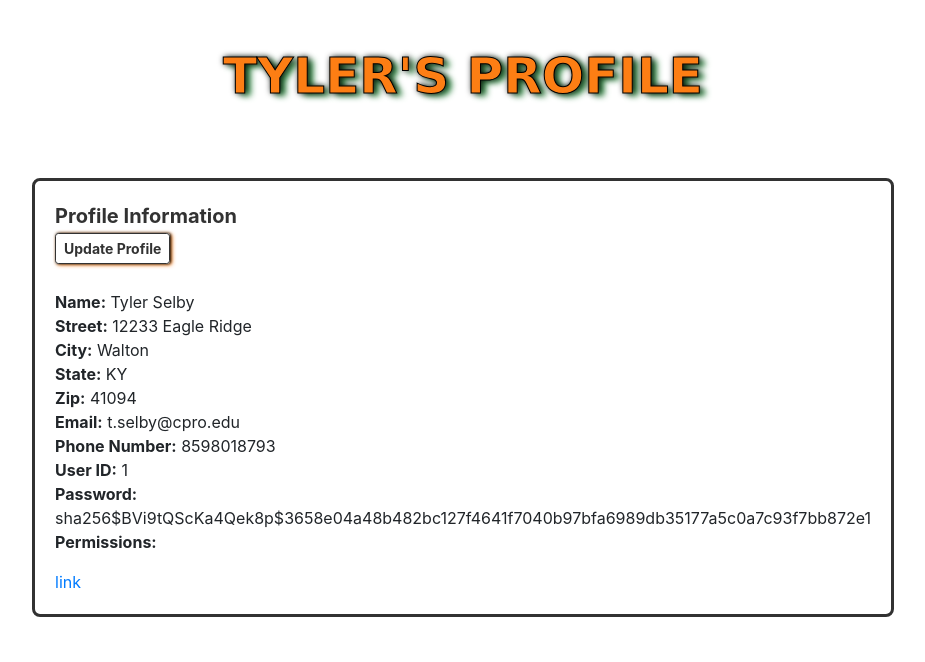
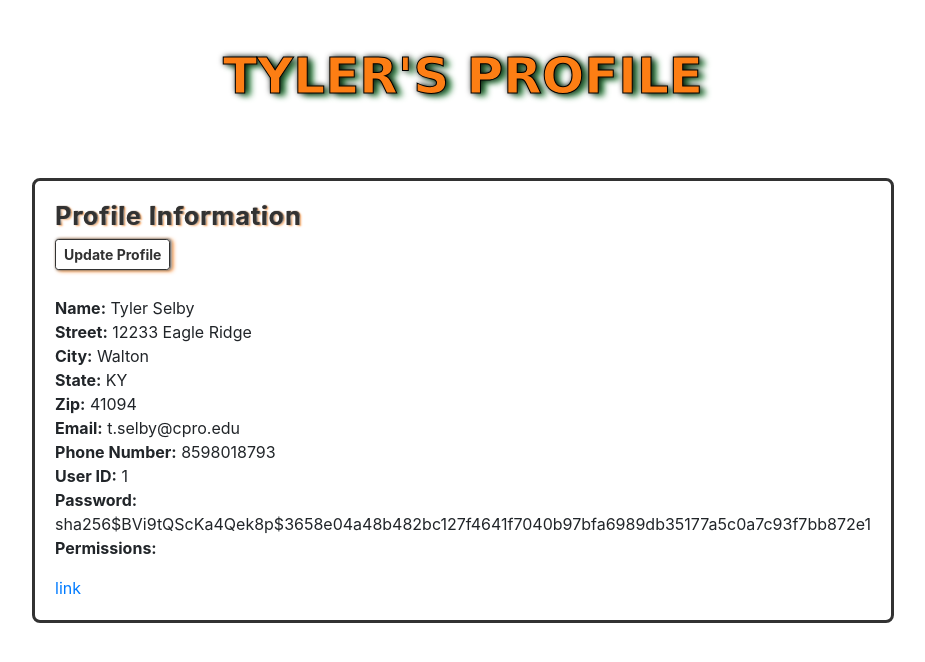
Before and after one commit to mkbond22/CampusProMain, a Flask app: page /user-profile/ in a window 1280 px wide; the page is wider, and only the part inside the window is pictured. Shown: the part 70-732 px from the top of that part, without its empty margins (177-1102 px from the left). Run offline with Flask 3, Linux system fonts and the light colour scheme; a user stored in the database is signed in.

Commit message:
updated card style

```diff
--- a/website/static/css/styles.css
+++ b/website/static/css/styles.css
@@ -203,7 +203,7 @@
     align-items: center;
     margin-bottom: 5px;
     border: 1px solid #323232;
-    box-shadow: 1px 0 3px #000, 2px 1px 4px #fd7e14;
+    box-shadow:1px 0 3px #323232, 2px 0 2px #fff, 3px 1px 4px #fd7e14;
     color: #323232;
   }
   /* a:hover, .btn:hover {
@@ -370,15 +370,18 @@
     width: 100%;
     border: 5px solid #323232;
     border-radius: 8px;
+    box-shadow: 5px 1px 3px #000, 8px 3px 5px #fd7e14;
     font-family: "Montserrat", "Arial", sans-serif;
     padding-left: 15px;
     padding-right: 15px;
     margin: auto;
   }
   .profile-card-title {
-    font-size: 20px;
+    font-size: 25px;
     line-height: 30px;
     font-weight: bold;
+    letter-spacing: 1px;
+    text-shadow: 1px 2px 4px #fff, 1px 0 1px #000, 2px 1px 2px #fd7e14, 3px 1px 2px #fff;
     color: #323232;
-    margin-bottom: 2px;
+    margin-bottom: 8px;
   }
```
